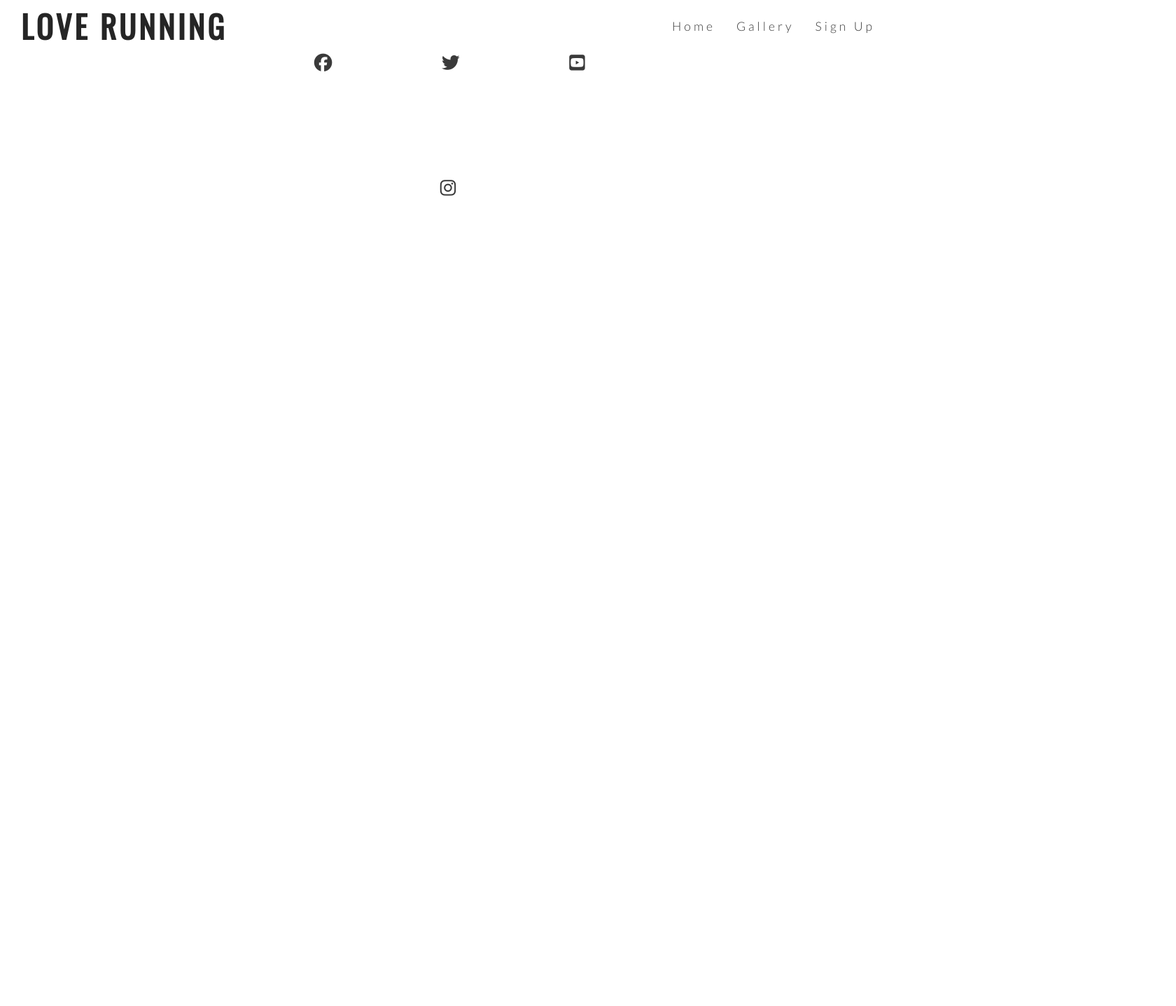
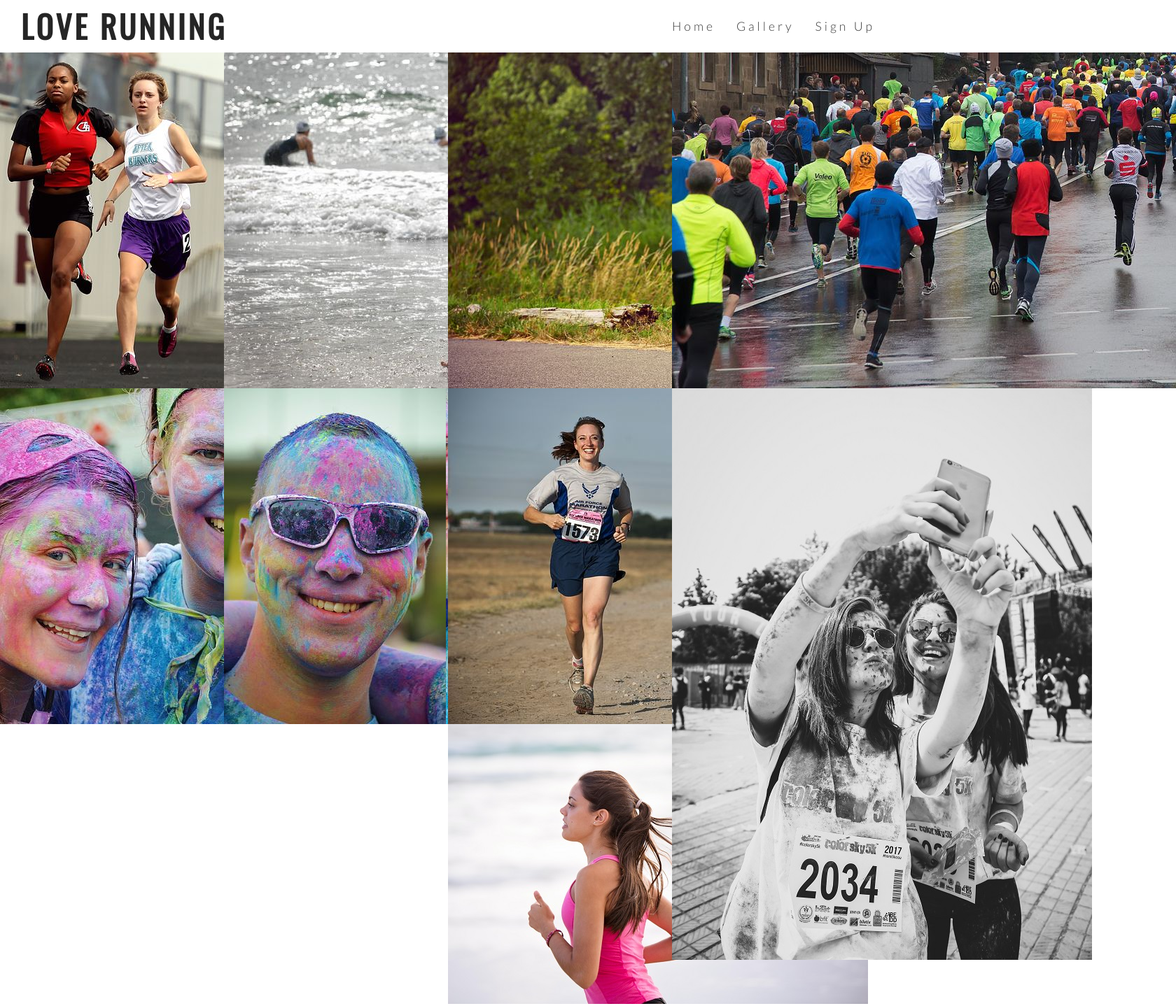
Before and after one commit to Irelandoracle1/love-running-4, a plain HTML site: page gallary.html in a window 1280 px wide. Shown: the top 1438 px of the page at 70% size, 1680 px wide, since content can reach past the window. Before the commit the page ends 800 px from the top, so only its background shows below. Drawn offline with nearby package versions, Linux system fonts and the light colour scheme.

Commit message:
add gallery images and masonry styling

```diff
--- a/assets/css/style.css
+++ b/assets/css/style.css
@@ -221,3 +221,15 @@ text-align: right;
     padding: 5%;
     color: #3a3a3a;
 }
+
+#photos{
+    clear: both;
+    line-height: 0%;
+    column-count: 4;
+    column-gap: 0;
+
+}
+
+#photo > img {
+    width: 100%;
+}
--- a/gallary.html
+++ b/gallary.html
@@ -31,6 +31,18 @@
         </nav>
     </header>
 
+    <section id="photos">
+        <img src="assets/images/athletes.jpg" alt="Two athletes running together">
+        <img src="assets/images/girls.jpg" alt="Three girls at charity paint running festival">
+        <img src="assets/images/runner3.jpg" alt="Solo male runner jogging on a beach">
+        <img src="assets/images/man.jpg" alt="Man at charity paint running festival">
+        <img src="assets/images/runner1.jpg" alt="Solo feamle runner jogging through phoenix park">
+        <img src="assets/images/runner2.jpg" alt="Runners competing in marathon">
+        <img src="assets/images/runner4.jpg" alt="Solo female runner jogging on a beach">
+        <img src="assets/images/running_gang.jpg" alt="Large group of runners taking part in a marathon on a rainy day">
+        <img src="assets/images/mud-run.jpg" alt="Two women runners taking a muddy selfie after the Mud Runners Championship">
+    </section>
+
     <footer>
       <ul class="social-networks">
           <li>
```
Also changed, not shown: assets/images/athletes.jpg (added), assets/images/girls.jpg (added), assets/images/man.jpg (added), assets/images/mud-run.jpg (added), assets/images/runner1.jpg (added), assets/images/runner2.jpg (added), assets/images/runner3.jpg (added), assets/images/runner4.jpg (added), assets/images/running_gang.jpg (added).
